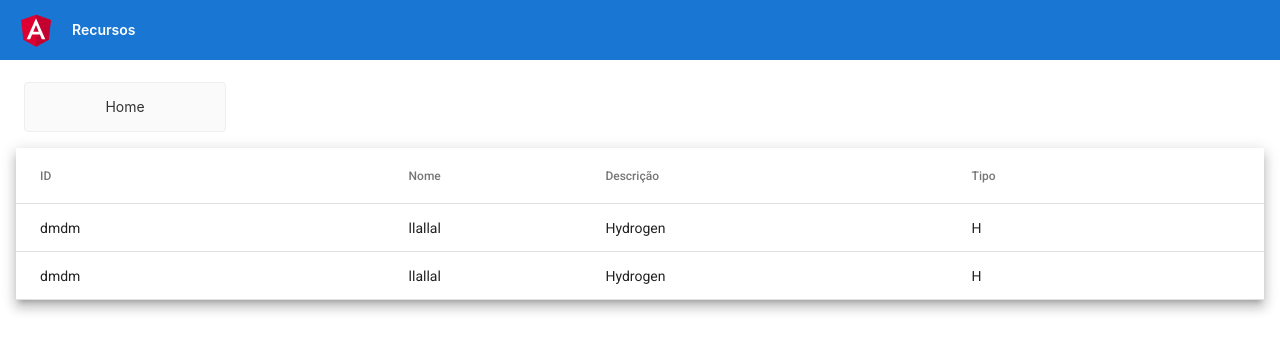
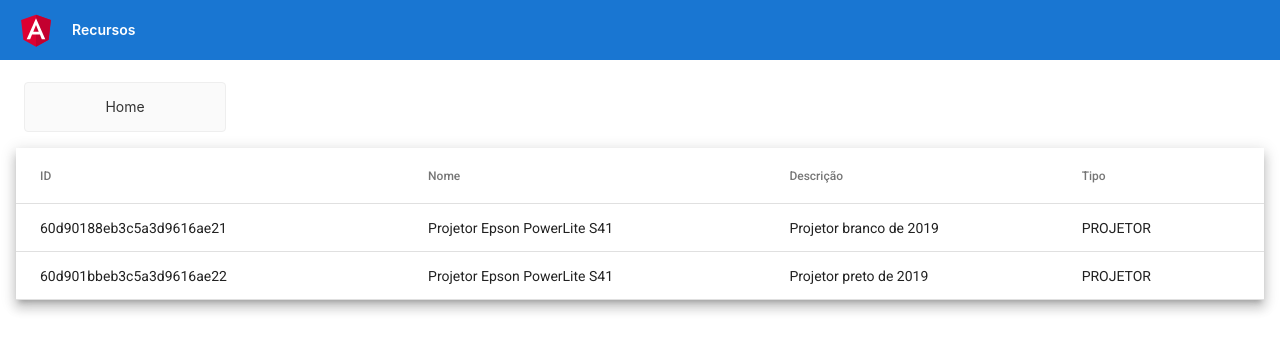
Before and after one commit to pucrs-poli/constr-sw-2021-1-front, an Angular app: page / in a window 1280 px wide. Shown: the top 352 px of the page. Built offline with nearby package versions, Linux system fonts and the light colour scheme; no server answers.

Commit message:
update data

```diff
--- a/src/app/components/resource-table/resource-table.component.ts
+++ b/src/app/components/resource-table/resource-table.component.ts
@@ -9,8 +9,8 @@
 }
 
 const ELEMENT_DATA: ResourceElement[] = [
-  {id: 'dmdm', description: 'Hydrogen', name: 'llallal', type: 'H'},
-  {id: 'dmdm', description: 'Hydrogen', name: 'llallal', type: 'H'},
+  {id: '60d90188eb3c5a3d9616ae21', description: 'Projetor branco de  2019', name: 'Projetor Epson PowerLite S41', type: 'PROJETOR'},
+  {id: '60d901bbeb3c5a3d9616ae22', description: 'Projetor preto de  2019', name: 'Projetor Epson PowerLite S41', type: 'PROJETOR'},
 ];
 
 @Component({
```
